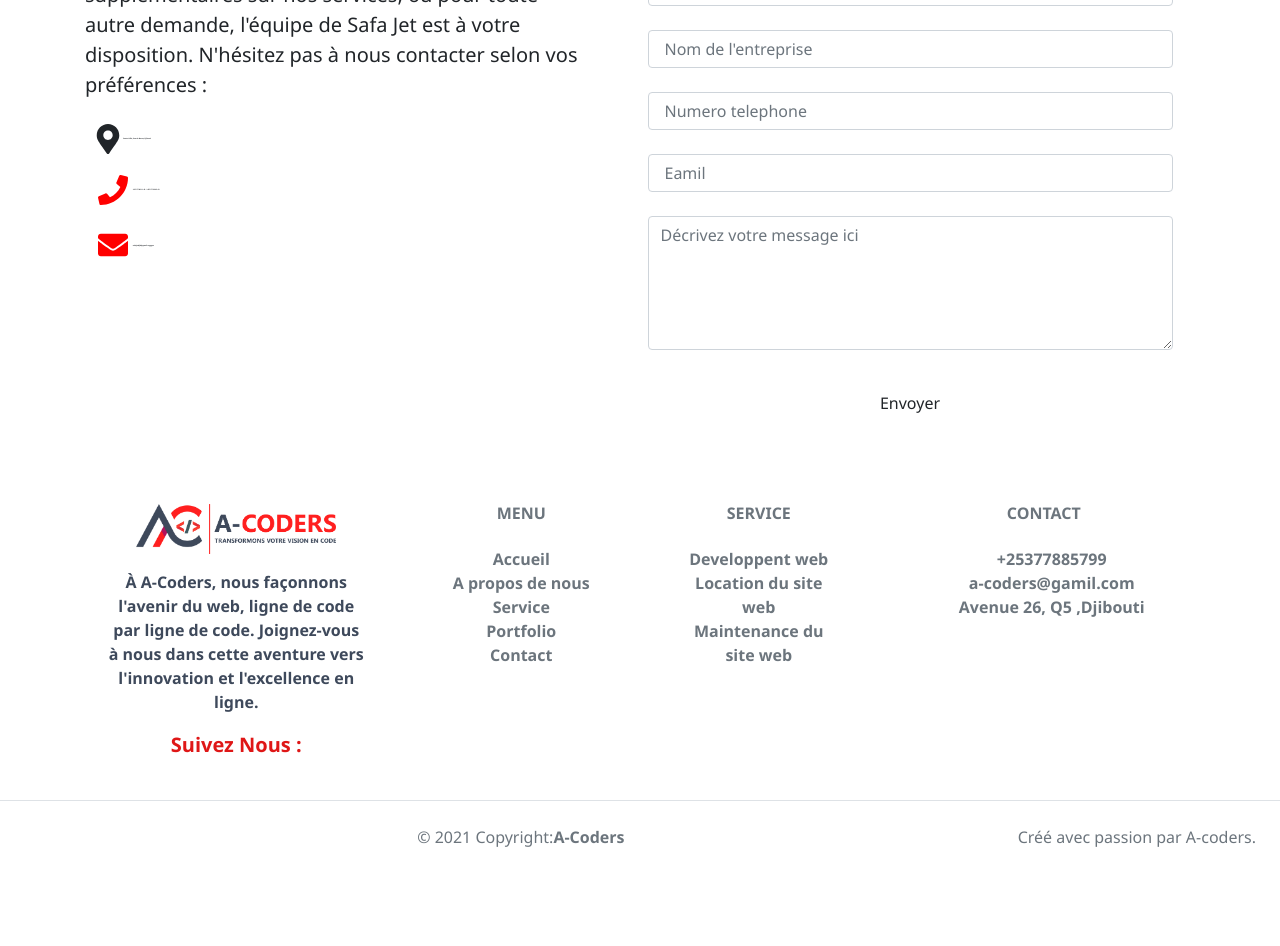
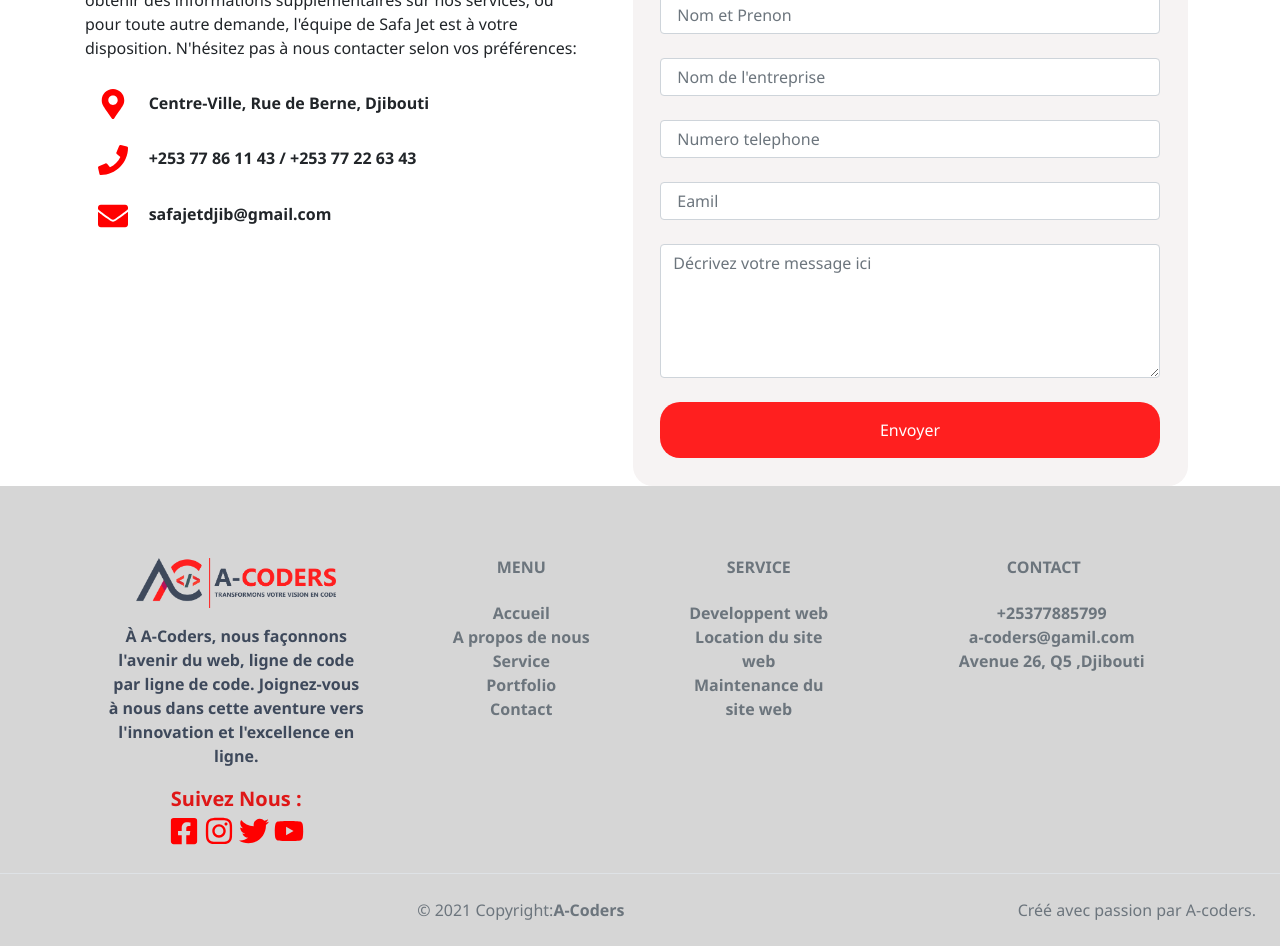
Before and after one commit to SouguehHodan/A-coders, a Next.js app: page /contact in a window 1280 px wide. Shown: the part 840-1786 px from the top of the page. Before the commit the page ends 1713 px from the top, so only its background shows below. Built offline with nearby package versions, Linux system fonts and the light colour scheme.

Commit message:
DIMANCHE

```diff
--- a/src/app/contact/page.jsx
+++ b/src/app/contact/page.jsx
@@ -28,25 +28,25 @@ const Contact = () => {
         <div className="container w-100 d-flex flex-wrap gap-5">
           <div className="acc_conc">
             <h3 className="fs-1 mb-4">Contactez-nous</h3>
-            <p className="fs-5">
+            <p>
               Que ce soit pour discuter de vos besoins d'impression
               numérique, obtenir des informations supplémentaires sur nos
               services, ou pour toute autre demande, l'équipe de Safa Jet est
               à votre disposition. N'hésitez pas à nous contacter selon vos
-              préférences :
+              préférences:
             </p>
             <div>
               <div className="p-2">
-              <FaMapMarkerAlt size={30} className="iconoiji1"/>
-              <span className="fw-bold">Centre-Ville, Rue de Berne, Djibouti</span>
+              <FaMapMarkerAlt size={30} className="icon1"/>
+              <span className="fw-bold fs-6 ms-3">Centre-Ville, Rue de Berne, Djibouti</span>
               </div>
               <div className="p-2">
               <FaPhone size={30}  className="icon1"/>
-              <span className="fw-bold">+253 77 86 11 43 / +253 77 22 63 43</span>
+              <span className="fw-bold fs-6 ms-3">+253 77 86 11 43 / +253 77 22 63 43</span>
               </div>
               <div className="p-2">
               <FaEnvelope size={30}  className="icon1"/>
-              <span className="fw-bold">safajetdjib@gmail.cogggm</span>
+              <span className="fw-bold fs-6 ms-3">safajetdjib@gmail.com</span>
               </div>
             </div>
           </div>
--- a/src/app/globals.css
+++ b/src/app/globals.css
@@ -32,6 +32,7 @@
   width: 50px;
   background-color: #FF1F1F;
   display: inline-block;
+  color: #FF1F1F;
 }
 
 .accueil-img{
@@ -44,7 +45,7 @@
   clip-path:polygon(30% 0%, 70% 0%, 100% 0, 100% 94%, 50% 98%, 0 94%, 0 0);
 }
 .btn1{
-  background-color: RED;
+  background-color: #FF1F1F;
   border-radius: 0;
   width: 20%;
   height: 45px;
@@ -63,14 +64,19 @@
   margin-left: 9%;
 }
 .container1{
-  color: red;
+  color: #FF1F1F;
   position: relative;
   right: 14%;
   font-size: 25px;
   margin-bottom: 2%;
 }
+.container1-2{
+  color: #FF1F1F;
+  font-weight: bold;
+  margin-bottom: 2%;
+}
 .acc-colo{
-  color: red;
+  color: #FF1F1F;
 }
 .button2{
   margin-right: 25%;
@@ -133,7 +139,7 @@
   width: 33rem;
   font-size: 13px;
   padding-left: 10PX;
-  border-left: 2px solid red;
+  border-left: 2px solid #FF1F1F;
 }
 
 @media screen and (max-width: 500px){
@@ -158,7 +164,7 @@
   margin-top: 15%;
   height: 140VH;
   padding: 8%;
-  background-color: rgb(239, 234, 226);
+  background-color:  #F6F3F3;
 }
 .section3 h3{
   width: 55%;
@@ -179,7 +185,7 @@
 }
 #section3-3{
   height: 35VH;
-  width: 50VH;
+  width: 46VH;
   padding: 15PX;
   background-color: white;
   border-radius: 10PX;
@@ -190,16 +196,16 @@
   margin: 5%;
 }
 .section3-3 h5{
-  color: RED;
+  color: #FF1F1F;
 }
 .icon{
   font-size: 35PX;
   font-weight: bold;
-  color: red;
+  color: #FF1F1F;
 }
 .icon1{
   font-weight: bold;
-  color: red;
+  color: #FF1F1F;
   margin: 1%;
 }
 
@@ -245,7 +251,7 @@
   display: flex;
   align-items: center;
   justify-content: space-evenly;
-  border: 2px solid red;
+  border: 2px solid #FF1F1F;
 }
 #part2-1{
   width: 18%;
@@ -257,7 +263,7 @@
   font-size: 20px;
 }
 .fonction{
-  color: red;
+  color: #FF1F1F;
   font-size: 20PX;
   font-weight: bold;
   margin: 5%;
@@ -282,10 +288,14 @@
 
 .Partie-3{
   height: 150vh;
-  background-color: wheat;
+  background-color: #F6F3F3;
+}
+.Partie-3 .container1-2{
+  padding-top: 5%;
+  margin-left: 8%;
 }
 .Partie-3 h2{
-  padding-top: 5%;
+  padding-top: 1%;
   margin-left: 8%;
 }
 .partie3{
@@ -371,6 +381,22 @@
 #footer span{
   float: right;
 }
+#foote{
+  background-color: #D6D6D6;
+}
+.form_contact{
+  width: 65VH;
+}
+.container-F{
+  padding: 5%;
+  border-radius: 20px;
+  background-color: #F6F3F3;
+}
+.buttonfor{
+  background-color: #FF1F1F;
+  color: white;
+  border-radius: 20px;
+}
 
 /* animation */
 
--- a/src/app/propos/page.jsx
+++ b/src/app/propos/page.jsx
@@ -198,7 +198,7 @@ const Propos = () => {
               </div>
             </div>
           </div>
-          <div className="w-100">
+          <div className="w-100 container bg-gris-fonce rounded-10px mb-5">
             <Formulaire isVisible={isNavbarVisible} />
           </div>
         </div>
--- a/src/app/styles/contact.css
+++ b/src/app/styles/contact.css
@@ -38,13 +38,21 @@
 }
   .acc_conc{
     width: 45%;
-    font-size: 10%;
+    margin-top: 4%;
+  }
+  .acc_conc p{
+    font-size: 16px;
   }
   .acc_conc h3{
     color: var(--b-button);
   }
   .acc_conc1{
     width: 60%;
+  }
+  .icon1{
+    font-weight: bold;
+    color: red;
+    margin: 1%;
   }
   .form_contact{
     width: 50%;
--- a/src/app/styles/propos.css
+++ b/src/app/styles/propos.css
@@ -28,6 +28,7 @@
     top: 135vh;
     left: 37vh;
   }
+
 
   @media screen and (max-width: 500px){
     #propos{
--- a/src/components/Footer/footer.jsx
+++ b/src/components/Footer/footer.jsx
@@ -1,4 +1,5 @@
 import Image from "next/image";
+import { FaFacebookSquare, FaInstagram, FaTwitter, FaYoutube } from 'react-icons/fa';
 
 const Footer =({ isVisible }) => {
     if (!isVisible) {
@@ -6,7 +7,7 @@ const Footer =({ isVisible }) => {
     }
 
     return (
-<footer className="text-center text-lg-start text-muted bg-gris-fonce">
+<footer className="text-center text-lg-start text-muted" id="foote">
   <section className="d-flex justify-content-center justify-content-lg-between">
     <div>
       <a href="" className="me-4 text-reset">
@@ -44,9 +45,15 @@ const Footer =({ isVisible }) => {
             ligne de code par ligne de code. Joignez-vous à nous
             dans cette aventure vers l'innovation et l'excellence en ligne.
           </p>
-          <p>
+          <div>
             <span className="text-red text-capitalize fw-bolder fs-5"> suivez nous :</span>
-          </p>
+            <div>
+              <a href="lien_vers_votre_page_facebook" target="_blank" rel="noopener noreferrer"><FaFacebookSquare size={30} className="icon1"/></a>
+              <a href="lien_vers_votre_compte_instagram" target="_blank" rel="noopener noreferrer"><FaInstagram size={30} className="icon1"/></a>
+              <a href="lien_vers_votre_compte_twitter" target="_blank" rel="noopener noreferrer"><FaTwitter size={30} className="icon1"/></a>
+              <a href="lien_vers_votre_chaine_youtube" target="_blank" rel="noopener noreferrer"><FaYoutube size={30} className="icon1"/></a>
+            </div>
+          </div>
         </div>
         <div className="col-md-2 col-lg-2 col-xl-2 mx-auto mb-4">
           <h6 className="text-uppercase fw-bold mb-4">
--- a/src/components/Formulaire/form.jsx
+++ b/src/components/Formulaire/form.jsx
@@ -17,7 +17,7 @@ export default function Formulaire() {
   };
 
   return (
-    <div className="container">
+    <div className="container-F">
       <Head>
         <title>Formulaire de Contact</title>
         <link rel="stylesheet" href="https://stackpath.bootstrapcdn.com/bootstrap/4.5.2/css/bootstrap.min.css" />
@@ -40,7 +40,7 @@ export default function Formulaire() {
           <textarea id="message" className="form-control" placeholder='Décrivez votre message ici' rows="5" value={message} onChange={(e) => setMessage(e.target.value)} />
         </div>
         <div className="w-100 mt-4">
-          <button type="submit" className="btn btn-red p-3 w-100">Envoyer</button>
+          <button type="submit" className="buttonfor p-3 w-100">Envoyer</button>
         </div>
       </form>
     </div>
```
Also changed, not shown: src/app/page.js (+58 -36 lines), src/app/service/page.jsx (+13 -13 lines), src/app/styles/service.css (+10 -0 lines).
